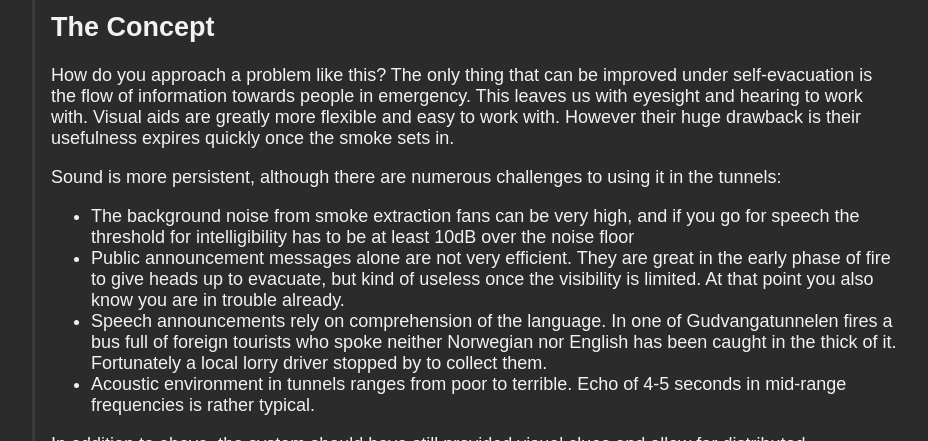
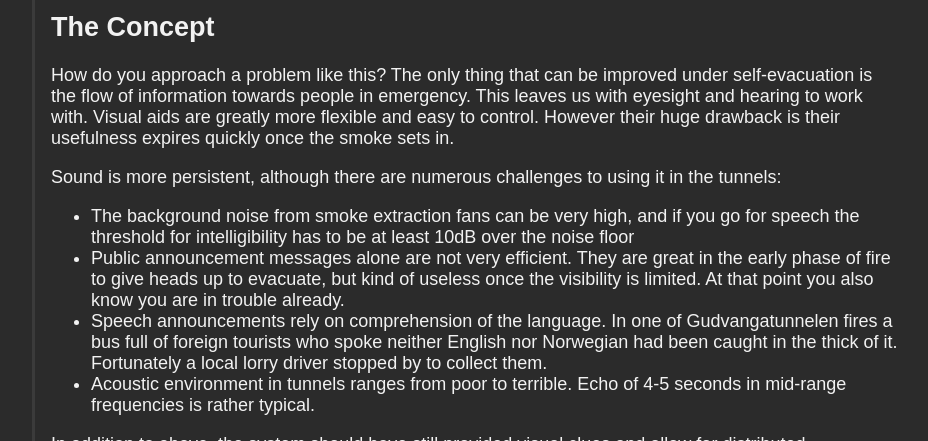
Before and after one commit to varjagg/varjagg.github.io, a Jekyll site: the page built from _posts/2024-05-01-worlds-loudest-lisp-program.md, in a window 1280 px wide and 900 px high, scrolled down 2037 px. Shown: the part 195-636 px from the top of the window, without its empty margins (178-1106 px from the left). Built offline with Jekyll 4.4.1, drawn with Linux system fonts in a browser that asks for light colours.

Commit message:
more edits

```diff
--- a/_posts/2024-05-01-worlds-loudest-lisp-program.md
+++ b/_posts/2024-05-01-worlds-loudest-lisp-program.md
@@ -29,13 +29,13 @@ At this point the system is already installed or is being installed in 6 tunnels
 
 # The Concept
 
-How do you approach a problem like this? The only thing that can be improved under self-evacuation is the flow of information towards people in emergency. This leaves us with eyesight and hearing to work with. Visual aids are greatly more flexible and easy to work with. However their huge drawback is their usefulness expires quickly once the smoke sets in.
+How do you approach a problem like this? The only thing that can be improved under self-evacuation is the flow of information towards people in emergency. This leaves us with eyesight and hearing to work with. Visual aids are greatly more flexible and easy to control. However their huge drawback is their usefulness expires quickly once the smoke sets in.
 
 Sound is more persistent, although there are numerous challenges to using it in the tunnels:
 
 * The background noise from smoke extraction fans can be very high, and if you go for speech the threshold for intelligibility has to be at least 10dB over the noise floor
 * Public announcement messages alone are not very efficient. They are great in the early phase of fire to give heads up to evacuate, but kind of useless once the visibility is limited. At that point you also know you are in trouble already.
-* Speech announcements rely on comprehension of the language. In one of Gudvangatunnelen fires a bus full of foreign tourists who spoke neither Norwegian nor English has been caught in the thick of it. Fortunately a local lorry driver stopped by to collect them.
+* Speech announcements rely on comprehension of the language. In one of Gudvangatunnelen fires a bus full of foreign tourists who spoke neither English nor Norwegian had been caught in the thick of it. Fortunately a local lorry driver stopped by to collect them.
 * Acoustic environment in tunnels ranges from poor to terrible. Echo of 4-5 seconds in mid-range frequencies is rather typical.
 
 In addition to above, the system should have still provided visual clues and allow for distributed temperature sensing for fire detection. It has also to withstand pressure wash along the tunnel wall, necessitating IP69 approval. On a tangent IP69 is 100 bar 80C water jet pressure at 18 cm distance for 3 minutes, so Evacsound is of the most water protected speaker systems in the world.
```
